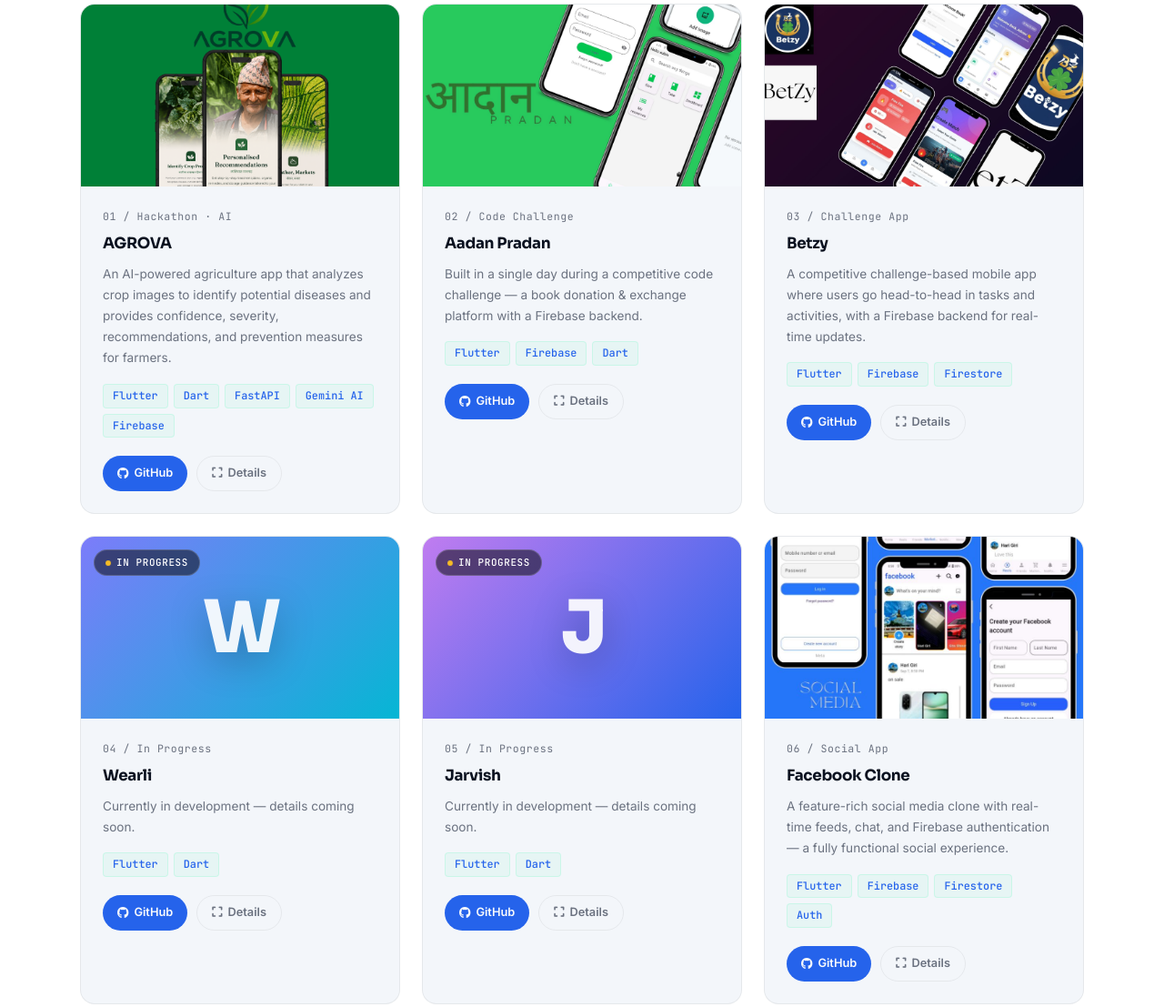
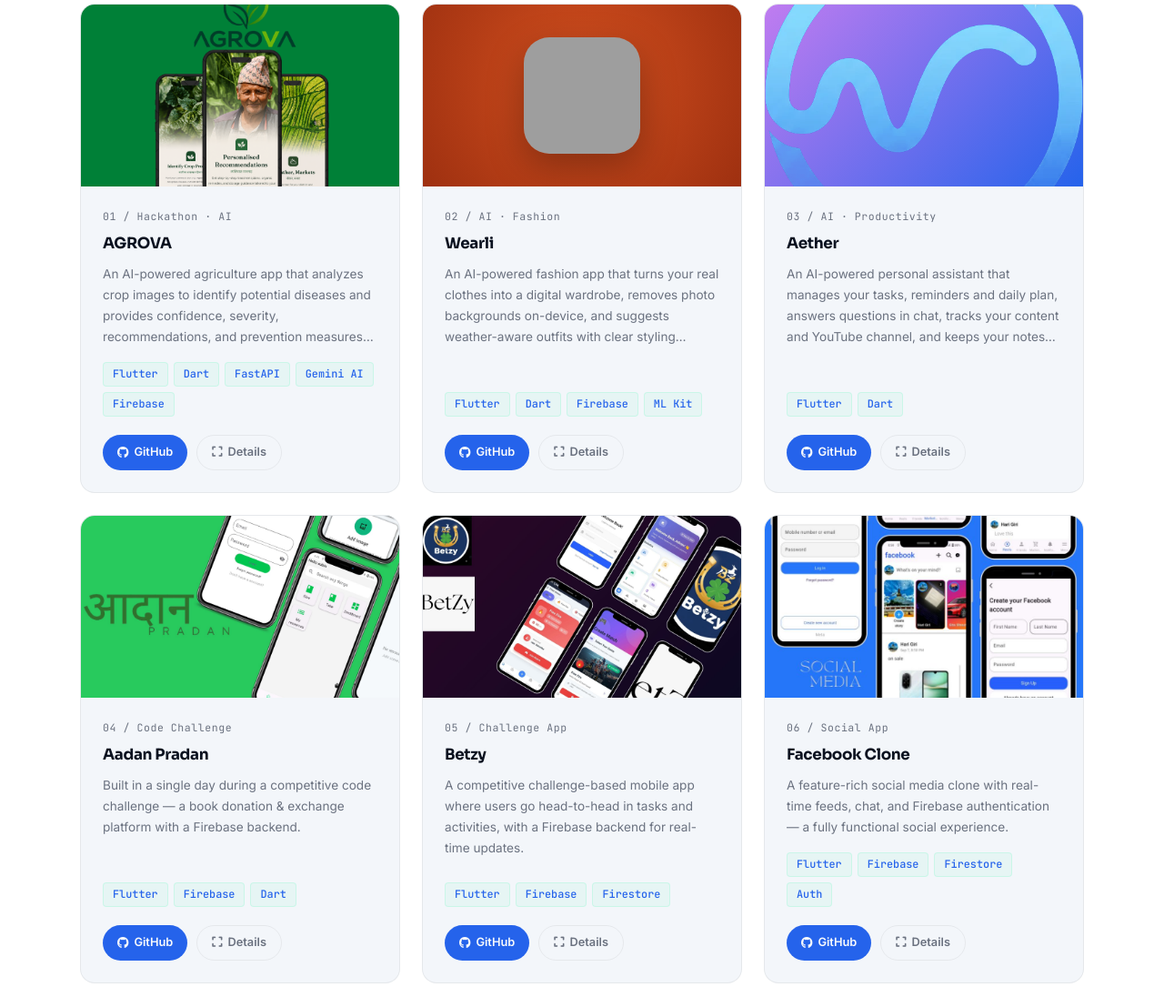
Before and after one commit to Subin-hubs/HTML-CSS-JS-Portfolio, a plain HTML site: page index.html in a window 1280 px wide. Shown: the part 2709-3816 px from the top of the page at 91% size. Drawn offline with nearby package versions, Linux system fonts and the light colour scheme; grey boxes are pictures that could not be loaded.

Commit message:
UPDATE THEPORTFOLIO ADD FEATURE PROJECTS

```diff
--- a/index.html
+++ b/index.html
@@ -317,8 +317,8 @@
           <div class="project-body">
             <div class="project-num">01 / Hackathon · AI</div>
             <div class="project-title">AGROVA</div>
-            <div class="project-desc">An AI-powered agriculture app that analyzes crop images to identify potential
-              diseases and provides confidence, severity, recommendations, and prevention measures for farmers.</div>
+            <div class="project-desc">An AI-powered agriculture app that analyzes crop images to identify potential diseases and provides confidence, severity, recommendations, and prevention measures for farmers.</div>
+            <div class="project-bottom">
               <div class="project-stack">
                 <span class="stack-tag">Flutter</span>
                 <span class="stack-tag">Dart</span>
@@ -327,101 +327,106 @@
                 <span class="stack-tag">Firebase</span>
               </div>
               <div class="project-actions">
-              <a href="https://github.com/Subin-hubs/AGROVA" target="_blank" rel="noopener noreferrer"
-                class="btn-sm btn-sm-accent" onclick="event.stopPropagation()"><i class="fab fa-github"></i> GitHub</a>
+                <a href="https://github.com/Subin-hubs/AGROVA" target="_blank" rel="noopener noreferrer" class="btn-sm btn-sm-accent"
+                  onclick="event.stopPropagation()"><i class="fab fa-github"></i> GitHub</a>
                 <span class="btn-sm btn-sm-ghost"><i class="fas fa-expand"></i> Details</span>
               </div>
             </div>
           </div>
+        </div>
 
-        <!-- 02 AADAN PRADAN -->
+        <!-- 02 WEARLI -->
+        <div class="project-card p6 reveal" onclick="openProjectModal('wearli')">
+          <div class="project-thumb">
+            <img class="thumb-icon" src="assets/projects/wearli.png" alt="Wearli app icon" loading="lazy" />
+          </div>
+          <div class="project-body">
+            <div class="project-num">02 / AI · Fashion</div>
+            <div class="project-title">Wearli</div>
+            <div class="project-desc">An AI-powered fashion app that turns your real clothes into a digital wardrobe, removes photo backgrounds on-device, and suggests weather-aware outfits with clear styling reasons.</div>
+            <div class="project-bottom">
+              <div class="project-stack">
+                <span class="stack-tag">Flutter</span>
+                <span class="stack-tag">Dart</span>
+                <span class="stack-tag">Firebase</span>
+                <span class="stack-tag">ML Kit</span>
+              </div>
+              <div class="project-actions">
+                <a href="https://github.com/Subin-hubs" target="_blank" rel="noopener noreferrer" class="btn-sm btn-sm-accent"
+                  onclick="event.stopPropagation()"><i class="fab fa-github"></i> GitHub</a>
+                <span class="btn-sm btn-sm-ghost"><i class="fas fa-expand"></i> Details</span>
+              </div>
+            </div>
+          </div>
+        </div>
+
+        <!-- 03 AETHER -->
+        <div class="project-card p7 reveal" onclick="openProjectModal('aether')">
+          <div class="project-thumb">
+            <img src="assets/projects/Aether.png" alt="Aether AI assistant" loading="lazy" />
+          </div>
+          <div class="project-body">
+            <div class="project-num">03 / AI · Productivity</div>
+            <div class="project-title">Aether</div>
+            <div class="project-desc">An AI-powered personal assistant that manages your tasks, reminders and daily plan, answers questions in chat, tracks your content and YouTube channel, and keeps your notes and reports in one place, so you always know what matters today.</div>
+            <div class="project-bottom">
+              <div class="project-stack">
+                <span class="stack-tag">Flutter</span>
+                <span class="stack-tag">Dart</span>
+              </div>
+              <div class="project-actions">
+                <a href="https://github.com/Subin-hubs" target="_blank" rel="noopener noreferrer" class="btn-sm btn-sm-accent"
+                  onclick="event.stopPropagation()"><i class="fab fa-github"></i> GitHub</a>
+                <span class="btn-sm btn-sm-ghost"><i class="fas fa-expand"></i> Details</span>
+              </div>
+            </div>
+          </div>
+        </div>
+
+        <!-- 04 AADAN PRADAN -->
         <div class="project-card p3 reveal" onclick="openProjectModal('aadan')">
           <div class="project-thumb">
             <img src="assets/projects/aadanpradan.jpg" alt="Aadan Pradan book exchange app" loading="lazy" />
           </div>
           <div class="project-body">
-            <div class="project-num">02 / Code Challenge</div>
+            <div class="project-num">04 / Code Challenge</div>
             <div class="project-title">Aadan Pradan</div>
-            <div class="project-desc">Built in a single day during a competitive code challenge — a book donation &amp;
-              exchange platform with a Firebase backend.</div>
+            <div class="project-desc">Built in a single day during a competitive code challenge — a book donation &amp; exchange platform with a Firebase backend.</div>
+            <div class="project-bottom">
               <div class="project-stack">
                 <span class="stack-tag">Flutter</span>
                 <span class="stack-tag">Firebase</span>
                 <span class="stack-tag">Dart</span>
               </div>
               <div class="project-actions">
-              <a href="https://github.com/Subin-hubs/aadaanpradaan" target="_blank" rel="noopener noreferrer"
-                class="btn-sm btn-sm-accent" onclick="event.stopPropagation()"><i class="fab fa-github"></i> GitHub</a>
+                <a href="https://github.com/Subin-hubs/aadaanpradaan" target="_blank" rel="noopener noreferrer" class="btn-sm btn-sm-accent"
+                  onclick="event.stopPropagation()"><i class="fab fa-github"></i> GitHub</a>
                 <span class="btn-sm btn-sm-ghost"><i class="fas fa-expand"></i> Details</span>
               </div>
             </div>
           </div>
+        </div>
 
-        <!-- 03 BETZY -->
+        <!-- 05 BETZY -->
         <div class="project-card p2 reveal" onclick="openProjectModal('betzy')">
           <div class="project-thumb">
             <img src="assets/projects/betzy.jpg" alt="Betzy challenge app" loading="lazy" />
           </div>
           <div class="project-body">
-            <div class="project-num">03 / Challenge App</div>
+            <div class="project-num">05 / Challenge App</div>
             <div class="project-title">Betzy</div>
-            <div class="project-desc">A competitive challenge-based mobile app where users go head-to-head in tasks and
-              activities, with a Firebase backend for real-time updates.</div>
+            <div class="project-desc">A competitive challenge-based mobile app where users go head-to-head in tasks and activities, with a Firebase backend for real-time updates.</div>
+            <div class="project-bottom">
               <div class="project-stack">
                 <span class="stack-tag">Flutter</span>
                 <span class="stack-tag">Firebase</span>
                 <span class="stack-tag">Firestore</span>
               </div>
               <div class="project-actions">
-              <a href="https://github.com/Subin-hubs/BetZy" target="_blank" rel="noopener noreferrer"
-                class="btn-sm btn-sm-accent" onclick="event.stopPropagation()"><i class="fab fa-github"></i> GitHub</a>
+                <a href="https://github.com/Subin-hubs/BetZy" target="_blank" rel="noopener noreferrer" class="btn-sm btn-sm-accent"
+                  onclick="event.stopPropagation()"><i class="fab fa-github"></i> GitHub</a>
                 <span class="btn-sm btn-sm-ghost"><i class="fas fa-expand"></i> Details</span>
               </div>
-          </div>
-        </div>
-
-        <!-- 04 WEARLI (in progress) -->
-        <div class="project-card p6 reveal" onclick="openProjectModal('wearli')">
-          <div class="project-thumb">
-            <span class="thumb-monogram">W</span>
-            <span class="wip-badge"><span class="dot"></span> In progress</span>
-          </div>
-          <div class="project-body">
-            <div class="project-num">04 / In Progress</div>
-            <div class="project-title">Wearli</div>
-            <!-- TODO: replace with your Wearli one-liner -->
-            <div class="project-desc">Currently in development — details coming soon.</div>
-            <div class="project-stack">
-              <span class="stack-tag">Flutter</span>
-              <span class="stack-tag">Dart</span>
-            </div>
-            <div class="project-actions">
-              <a href="https://github.com/Subin-hubs" target="_blank" rel="noopener noreferrer"
-                class="btn-sm btn-sm-accent" onclick="event.stopPropagation()"><i class="fab fa-github"></i> GitHub</a>
-              <span class="btn-sm btn-sm-ghost"><i class="fas fa-expand"></i> Details</span>
-            </div>
-          </div>
-        </div>
-
-        <!-- 05 JARVISH (in progress) -->
-        <div class="project-card p7 reveal" onclick="openProjectModal('jarvish')">
-          <div class="project-thumb">
-            <span class="thumb-monogram">J</span>
-            <span class="wip-badge"><span class="dot"></span> In progress</span>
-          </div>
-          <div class="project-body">
-            <div class="project-num">05 / In Progress</div>
-            <div class="project-title">Jarvish</div>
-            <!-- TODO: replace with your Jarvish one-liner -->
-            <div class="project-desc">Currently in development — details coming soon.</div>
-            <div class="project-stack">
-              <span class="stack-tag">Flutter</span>
-              <span class="stack-tag">Dart</span>
-            </div>
-            <div class="project-actions">
-              <a href="https://github.com/Subin-hubs" target="_blank" rel="noopener noreferrer"
-                class="btn-sm btn-sm-accent" onclick="event.stopPropagation()"><i class="fab fa-github"></i> GitHub</a>
-              <span class="btn-sm btn-sm-ghost"><i class="fas fa-expand"></i> Details</span>
             </div>
           </div>
         </div>
@@ -434,8 +439,8 @@
           <div class="project-body">
             <div class="project-num">06 / Social App</div>
             <div class="project-title">Facebook Clone</div>
-            <div class="project-desc">A feature-rich social media clone with real-time feeds, chat, and Firebase
-              authentication — a fully functional social experience.</div>
+            <div class="project-desc">A feature-rich social media clone with real-time feeds, chat, and Firebase authentication — a fully functional social experience.</div>
+            <div class="project-bottom">
               <div class="project-stack">
                 <span class="stack-tag">Flutter</span>
                 <span class="stack-tag">Firebase</span>
@@ -443,9 +448,10 @@
                 <span class="stack-tag">Auth</span>
               </div>
               <div class="project-actions">
-              <a href="https://github.com/Subin-hubs/Facebook-clone" target="_blank" rel="noopener noreferrer"
-                class="btn-sm btn-sm-accent" onclick="event.stopPropagation()"><i class="fab fa-github"></i> GitHub</a>
+                <a href="https://github.com/Subin-hubs/Facebook-clone" target="_blank" rel="noopener noreferrer" class="btn-sm btn-sm-accent"
+                  onclick="event.stopPropagation()"><i class="fab fa-github"></i> GitHub</a>
                 <span class="btn-sm btn-sm-ghost"><i class="fas fa-expand"></i> Details</span>
+              </div>
             </div>
           </div>
         </div>
@@ -758,6 +764,39 @@
         demo: null
       },
 
+      wearli: {
+        image: 'assets/projects/wearli.png',
+        iconThumb: true,
+        bg: '#bf3d12',
+        title: 'Wearli',
+        desc: 'An AI-powered fashion app that turns your real clothes into a digital wardrobe, removes photo backgrounds on-device, and suggests weather-aware outfits with clear styling reasons.',
+        features: [
+          'Turns your real clothes into a digital wardrobe',
+          'On-device photo background removal',
+          'Weather-aware outfit suggestions',
+          'Clear styling reasons for every outfit'
+        ],
+        stack: ['Flutter', 'Dart', 'Firebase', 'ML Kit'],
+        github: 'https://github.com/Subin-hubs',
+        demo: null
+      },
+
+      aether: {
+        image: null,
+        bg: 'linear-gradient(135deg,#c07cf0,#4af0b0)',
+        title: 'Aether',
+        desc: 'An AI-powered personal assistant that manages your tasks, reminders and daily plan, answers questions in chat, tracks your content and YouTube channel, and keeps your notes and reports in one place, so you always know what matters today.',
+        features: [
+          'Manages tasks, reminders and your daily plan',
+          'Answers questions in chat',
+          'Tracks your content and YouTube channel',
+          'Keeps notes and reports in one place'
+        ],
+        stack: ['Flutter', 'Dart'],
+        github: 'https://github.com/Subin-hubs',
+        demo: null
+      },
+
       aadan: {
         image: 'assets/projects/aadanpradan.jpg',
         bg: 'linear-gradient(135deg,#4af080,#2db860)',
@@ -789,30 +828,6 @@
         ],
         stack: ['Flutter', 'Dart', 'Firebase', 'Firestore', 'Provider'],
         github: 'https://github.com/Subin-hubs/BetZy',
-        demo: null
-      },
-
-      wearli: {
-        image: null,
-        bg: 'linear-gradient(135deg,#7c7cfa,#2dc8e8)',
-        title: 'Wearli',
-        // TODO: replace with your Wearli one-liner
-        desc: 'Currently in development — details coming soon.',
-        features: ['In active development', 'Details and screenshots coming soon'],
-        stack: ['Flutter', 'Dart'],
-        github: 'https://github.com/Subin-hubs',
-        demo: null
-      },
-
-      jarvish: {
-        image: null,
-        bg: 'linear-gradient(135deg,#c07cf0,#4af0b0)',
-        title: 'Jarvish',
-        // TODO: replace with your Jarvish one-liner
-        desc: 'Currently in development — details coming soon.',
-        features: ['In active development', 'Details and screenshots coming soon'],
-        stack: ['Flutter', 'Dart'],
-        github: 'https://github.com/Subin-hubs',
         demo: null
       },
 
@@ -901,11 +916,9 @@
       document.getElementById('modalThumb').style.background = p.bg;
       if (p.imageSrc || p.image) {
         const img = p.imageSrc || p.image;
-        document.getElementById('modalThumb').innerHTML =
-          document.getElementById('modalThumb').innerHTML = `
-  <img src="${img}"
-       style="display:block;width:100%;height:100%;object-fit:cover;" />
-`;
+        document.getElementById('modalThumb').innerHTML = p.iconThumb
+          ? `<img src="${img}" alt="${p.title}" class="thumb-icon thumb-icon-lg" />`
+          : `<img src="${img}" alt="${p.title}" style="display:block;width:100%;height:100%;object-fit:cover;" />`;
       } else {
         document.getElementById('modalThumb').innerHTML =
           `<span class="thumb-monogram">${p.title.charAt(0)}</span>`;
@@ -1000,7 +1013,7 @@
         content += `
           <div class="project-card p${(i % 4) + 1}" onclick="openProjectModal('${key}')">
             <div class="project-thumb" style="background: ${bg};">
-              ${img ? `<img src="${img}" alt="${p.title}" style="width:100%; height:100%; object-fit:cover;">` : `<span class="thumb-monogram">${p.title.charAt(0)}</span>`}
+              ${img ? (p.iconThumb ? `<img class="thumb-icon" src="${img}" alt="${p.title}">` : `<img src="${img}" alt="${p.title}" style="width:100%; height:100%; object-fit:cover;">`) : `<span class="thumb-monogram">${p.title.charAt(0)}</span>`}
             </div>
             <div class="project-body">
               <div class="project-num">${indexStr} / Project</div>
--- a/style.css
+++ b/style.css
@@ -1224,6 +1224,8 @@ section {
 
 .modal-features {
     list-style: none;
+    margin: 0;
+    padding: 0;
     display: flex;
     flex-direction: column;
     gap: 8px
@@ -2061,7 +2063,7 @@ body.theme-light .phone {
 }
 
 .p6 .project-thumb {
-    background: linear-gradient(135deg, #7c7cfa, var(--accent2))
+    background: radial-gradient(circle at 50% 40%, #d4501f, #9e3010)
 }
 
 .p7 .project-thumb {
@@ -2085,35 +2087,6 @@ body.theme-light .phone {
     line-height: 1
 }
 
-.wip-badge {
-    position: absolute;
-    top: 14px;
-    left: 14px;
-    display: inline-flex;
-    align-items: center;
-    gap: 6px;
-    padding: 5px 12px;
-    border-radius: 100px;
-    background: rgba(11, 12, 15, .55);
-    backdrop-filter: blur(8px);
-    -webkit-backdrop-filter: blur(8px);
-    border: 1px solid rgba(255, 255, 255, .18);
-    color: #fff;
-    font-family: var(--font-mono);
-    font-size: .68rem;
-    font-weight: 500;
-    letter-spacing: .06em;
-    text-transform: uppercase
-}
-
-.wip-badge .dot {
-    width: 6px;
-    height: 6px;
-    border-radius: 50%;
-    background: #fbbf24;
-    animation: pulse 1.8s ease infinite
-}
-
 body.theme-light .project-card:hover,
 body.theme-light .cert-card-new:hover {
     box-shadow: 0 20px 60px rgba(15, 23, 42, .12)
@@ -2209,3 +2182,59 @@ body.theme-light .cert-card-new:hover {
         margin-top: 30px
     }
 }
+
+/* =========================================================
+   MORE PROJECTS — equal-height cards
+   ========================================================= */
+.projects-grid {
+    align-items: stretch
+}
+
+.project-card {
+    display: flex;
+    flex-direction: column
+}
+
+.project-thumb {
+    flex-shrink: 0
+}
+
+.project-body {
+    flex: 1;
+    display: flex;
+    flex-direction: column
+}
+
+/* tags + buttons sit at the bottom so buttons line up across a row */
+.project-bottom {
+    margin-top: auto
+}
+
+/* square app icon shown whole inside a thumbnail */
+.project-thumb img.thumb-icon,
+.thumb-icon {
+    width: auto;
+    height: 64%;
+    aspect-ratio: 1;
+    object-fit: cover;
+    border-radius: 22%;
+    box-shadow: 0 14px 40px rgba(0, 0, 0, .3)
+}
+
+#modalThumb img.thumb-icon-lg {
+    width: 52%;
+    height: auto;
+    max-height: none;
+    border-radius: 22%
+}
+
+/* desktop/tablet grids: clamp long descriptions to 4 lines (full text in Details) */
+@media (min-width:901px) {
+    .project-desc {
+        display: -webkit-box;
+        -webkit-line-clamp: 4;
+        line-clamp: 4;
+        -webkit-box-orient: vertical;
+        overflow: hidden
+    }
+}
```
Also changed, not shown: assets/projects/Aether.png (added), 1 other file. Lines whose indentation alone changed are shown as unchanged.
